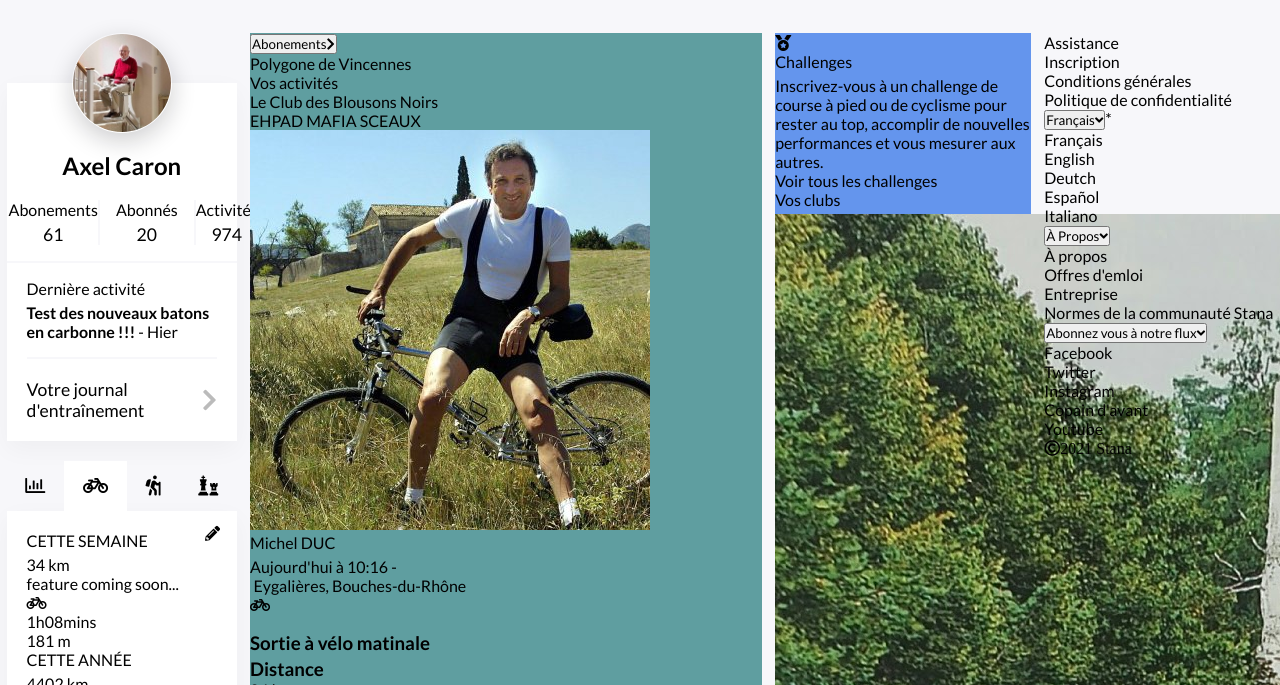
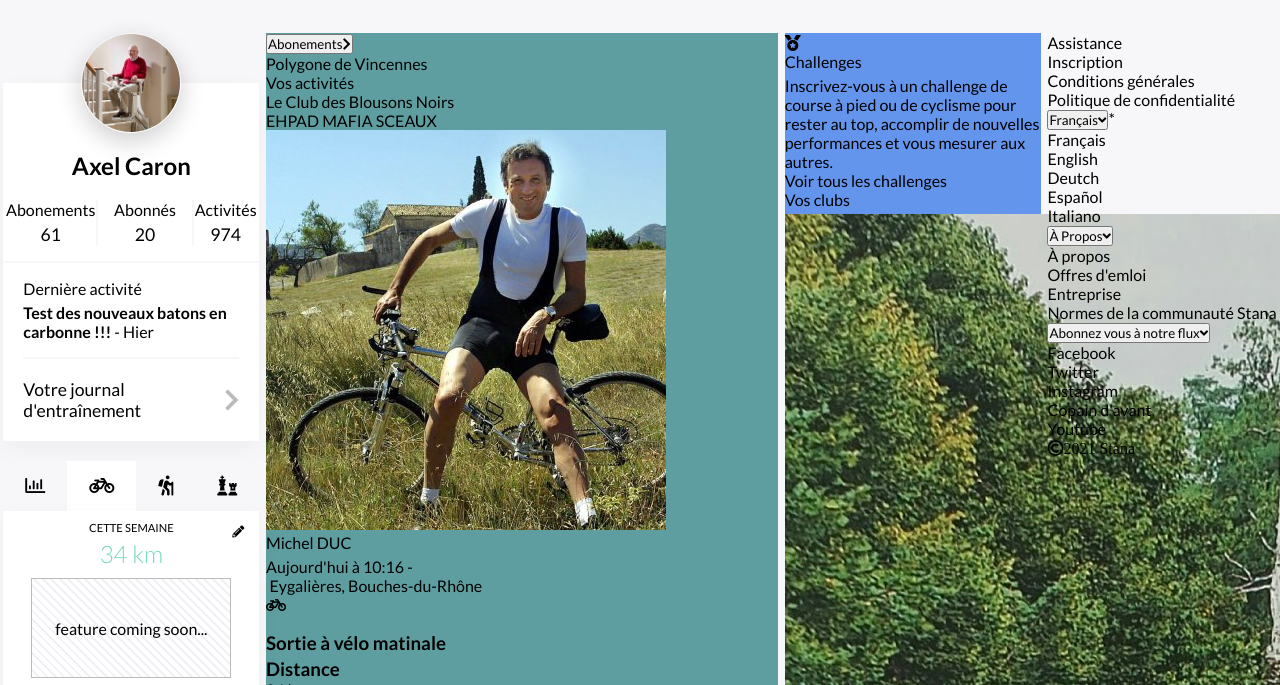
Before and after one commit to Acel1/Stana, a website: page index.html in a window 1280 px wide. Shown: the part 72-757 px from the top of the page. Drawn offline with Linux system fonts and the light colour scheme.

Commit message:
left side user stats

```diff
--- a/index.html
+++ b/index.html
@@ -121,7 +121,7 @@
           <button class="btn"><i class="fas fa-chess"></i></button>
         </div>
         <!--TOTAL category-->
-        <!-- <div class="user-stats__sport-box">
+        <!-- <div class="user-stats__card">
           <button class="user-stats__set-goal"></button>
           <div class="week-stats">
             <h2 class="week-stats__heading"></h2>
@@ -141,14 +141,15 @@
         </div> -->
 
         <!--BIKE category-->
+        <div class="user-stats__card">
+          <button class="btn user-stats__set-goal"><i class="fas fa-pencil-alt"></i></button>
           <div class="user-stats__sport-box">
-          <button class="btn user-stats__set-goal"><i class="fas fa-pencil-alt"></i></button>
             <div class="user-stats__week">
               <h2>CETTE SEMAINE</h2>
               <p>34 km</p>
-            <div class="user-stats__week-graph">
-              <figure>feature coming soon...</figure>
-              <figure><i class="fas fa-bicycle"></i></figure>
+              <div>
+                <figure class="user-stats__week-graph">feature coming soon...</figure>
+                <figure class="user-stats__sport-logo"><i class="fas fa-bicycle"></i></figure>
                 <p>1h08mins</p>
                 <p>181 m</p>
               </div>
@@ -159,9 +160,10 @@
               <figure class="user-stats__year-graph">feature coming soon...</figure>
             </div>
           </div>
+        </div>
         <!--HIKING category-->
 
-        <!-- <div class="user-stats__sport-box">
+        <!-- <div class="user-stats__card">
           <button class="user-stats__set-goal"></button>
           <div class="week-stats">
             <h2 class="week-stats__heading"></h2>
@@ -181,7 +183,7 @@
         </div> -->
         <!--CHESS category-->
 
-        <!-- <div class="user-stats__sport-box">
+        <!-- <div class="user-stats__card">
           <button class="user-stats__set-goal"></button>
           <div class="week-stats">
             <h2 class="week-stats__heading"></h2>
--- a/sass/1.utils/_variables.scss
+++ b/sass/1.utils/_variables.scss
@@ -3,6 +3,7 @@ $color-main: #1b4ee4;
 $color-main-white: #f7f7fa;
 $color-hover: rgb(243, 243, 243);
 $color-component: rgb(187, 187, 187);
+$color-component2: #f0f0f5;
 $color-stats: #79d7bd;
 
 //---DIMENSIONS---//
--- a/sass/3.components/_imgs.scss
+++ b/sass/3.components/_imgs.scss
@@ -25,3 +25,27 @@
     }
   }
 }
+.user-stats {
+  &__week-graph {
+    width: 200px;
+    height: 100px;
+    background: repeating-linear-gradient(45deg, white, white 4px, $color-component2 4px, $color-component2 6px);
+    min-height: 100%;
+    border: 1px solid $color-component;
+    display: flex;
+    align-items: center;
+    justify-content: center;
+    margin: 10px 0;
+  }
+  &__sport-logo {
+    display: flex;
+    align-items: center;
+    justify-content: center;
+    width: 60px;
+    height: 60px;
+    border-radius: 100px;
+    border: $color-component2 solid 2px;
+    font-size: 28px;
+    color: $color-component2;
+  }
+}
--- a/sass/4.layout/_left-side.scss
+++ b/sass/4.layout/_left-side.scss
@@ -1,21 +1,20 @@
 .left-side {
-  width: 18%;
+  width: 20%;
 
   .user-info {
     margin-top: 50px;
     margin-bottom: 20px;
     display: flex;
     background-color: white;
-    width: 100%;
     flex-direction: column;
     padding: 0 20px;
     box-shadow: 0px 8px 24px rgb(13 13 18 / 0.04);
 
     &__heading {
-      margin-top: -50px;
       display: flex;
       flex-direction: column;
       align-items: center;
+      margin-top: -50px;
     }
 
     &__social {
@@ -49,6 +48,14 @@
   }
 
   .user-stats {
+    h2 {
+      font-size: 0.7rem;
+    }
+    p {
+      font-size: $font-xl;
+      font-weight: 300;
+      color: $color-stats;
+    }
     &__slct-btns {
       display: flex;
 
@@ -62,15 +69,47 @@
       }
     }
 
-    &__sport-box {
+    &__card {
       background: white;
       box-shadow: 0px 8px 24px rgb(13 13 18 / 0.04);
-      padding: 20px;
+      padding: 10px;
+      position: relative;
+
       .user-stats__set-goal {
-        float: right;
-        font-size: 15px;
-        margin-top: -10px;
-        margin-right: -8px;
+        position: absolute;
+        top: 10px;
+        right: 10px;
+        font-size: 12px;
+      }
+    }
+    &__sport-box {
+      display: flex;
+      flex-direction: column;
+      align-items: center;
+      width: 100%;
+      & > div {
+        display: flex;
+        flex-direction: column;
+        align-items: center;
+        & > div {
+          display: flex;
+          justify-content: space-around;
+          align-items: center;
+          flex-flow: row wrap;
+
+          p {
+            display: flex;
+            align-items: center;
+            justify-content: center;
+
+            font-size: $font-medium;
+            color: black;
+            width: 50%;
+          }
+          :nth-child(3) {
+            border-right: 2px solid $color-component2;
+          }
+        }
       }
     }
   }
```
Also changed, not shown: public/style.css, 1 other file. Lines whose indentation alone changed are shown as unchanged.
